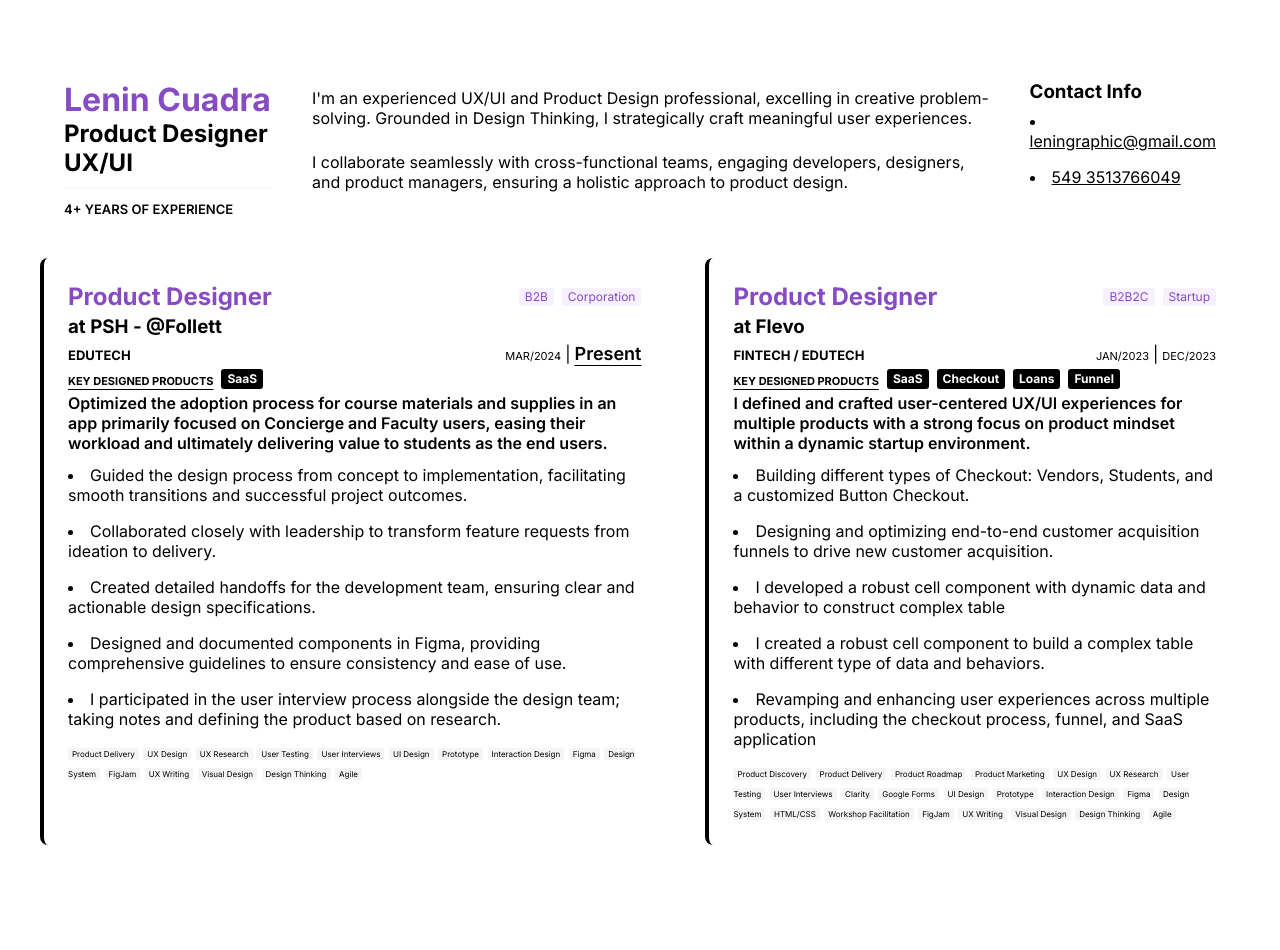
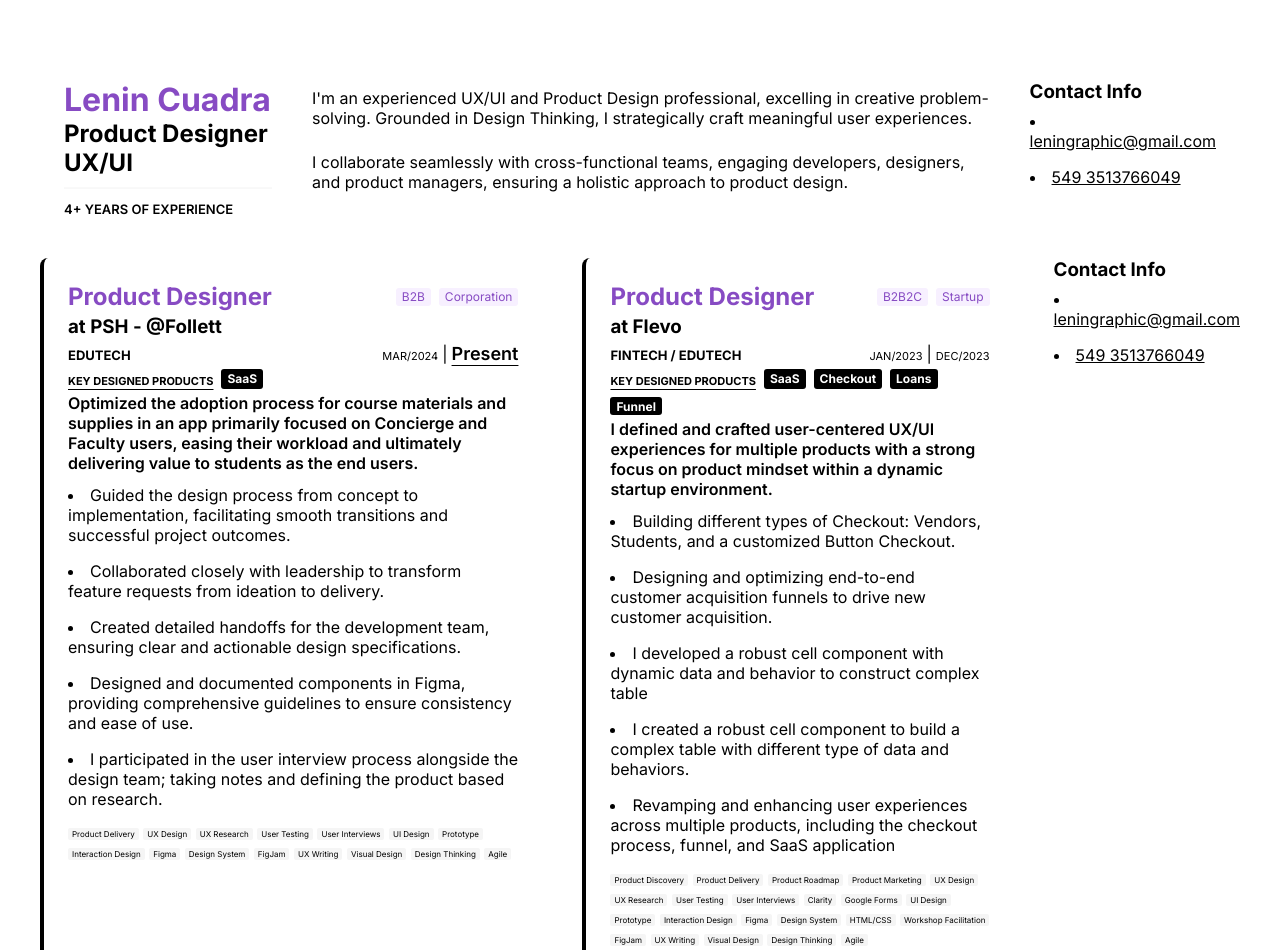
Before and after one commit to lenincuadra/myResume, a plain HTML site: page index.html in a window 1280 px wide. Shown: the top 950 px of the page. Before the commit the page ends 885 px from the top, so only its background shows below. Drawn offline with Linux system fonts and the light colour scheme.

```diff
--- a/index.html
+++ b/index.html
@@ -229,6 +229,15 @@
                 <span class="tag tag--secondary">Agile</span>
               </div>
             </div>
+            <div class="main-description__contact grid-item2">
+              <h3>Contact Info</h3>
+              <ul>
+                <li class="main-description__contact-link">
+                  leningraphic@gmail.com
+                </li>
+                <li class="main-description__contact-link">549 3513766049</li>
+              </ul>
+            </div>
           </div>
         </div>
       </div>
```
Also changed, not shown: assets/Learning-Grid 11-11-2024.png (added), 1 other file.
